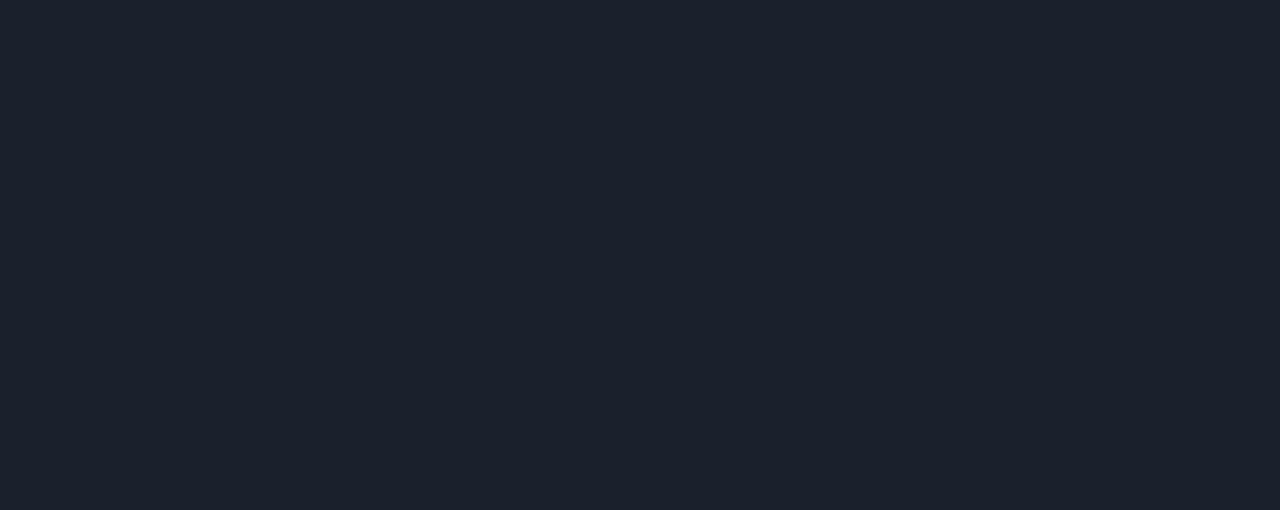
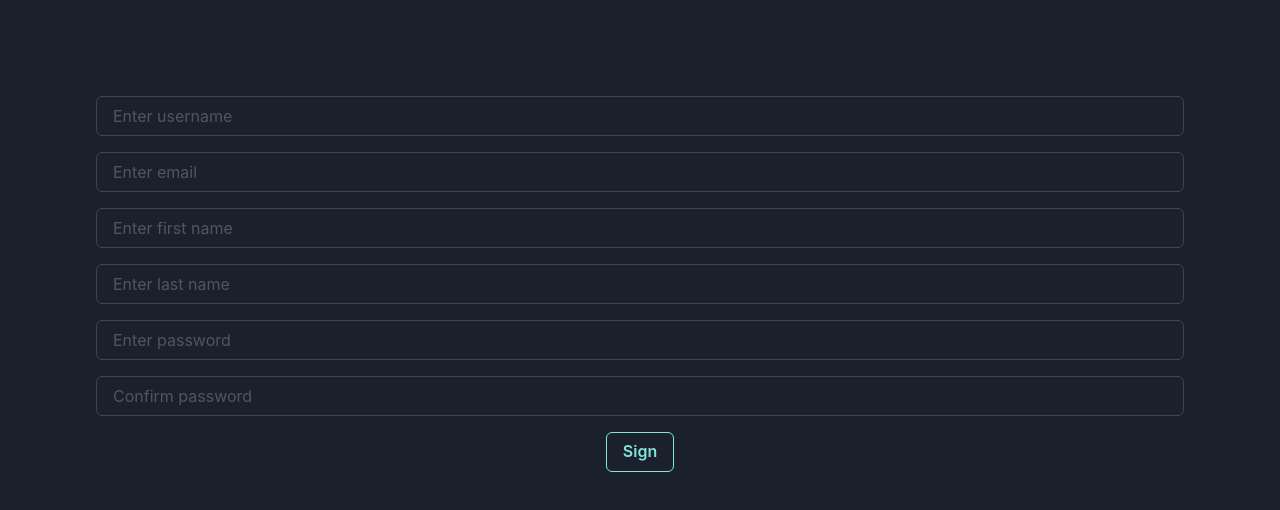
Before and after one commit to bobikenobi12/kowen, a React (Vite) app in the folder client/: page /register in a window 1280 px wide. Before the commit this address had no page. Shown: the top 510 px of the page. Built offline with nearby package versions, Linux system fonts and the light colour scheme.

Commit message:
added register, but throws 500 internal server error

```diff
--- a/client/src/App.tsx
+++ b/client/src/App.tsx
@@ -1,29 +1,19 @@
 import { Routes, Route } from "react-router-dom";
 import { Box, Center, VStack, Text } from "@chakra-ui/react";
 
-import { Login } from "./features/auth/Login";
+import Login from "./features/auth/Login";
+import Register from "./features/auth/Register";
+
 import { PrivateOutlet } from "./utils/PrivateOutlet";
-// import { ProtectedComponent } from "./features/auth/ProtectedComponent";
 import { PublicOutlet } from "./utils/PublicOutlet";
-// function Hooray() {
-// 	return (
-// 		<Center h="500px">
-// 			<VStack>
-// 				<Box>Hooray you logged in!</Box>
-// 				<Box>
-// 					<ProtectedComponent />
-// 				</Box>
-// 			</VStack>
-// 		</Center>
-// 	);
-// }
 
 function App() {
 	return (
 		<Box>
 			<Routes>
 				<Route element={<PublicOutlet />}>
-					<Route path="/login" element={<Login />} />
+					<Route index path="/login" element={<Login />} />
+					<Route path="/register" element={<Register />} />
 				</Route>
 				<Route path="/" element={<PrivateOutlet />}>
 					<Route index element={<Text>Home</Text>} />
--- a/client/src/app/services/auth.ts
+++ b/client/src/app/services/auth.ts
@@ -15,6 +15,14 @@ export interface UserResponse {
 }
 
 export interface LoginRequest {
+	email: string;
+	password: string;
+}
+
+export interface RegisterRequest {
+	firstName: string;
+	lastName: string;
+	username: string;
 	email: string;
 	password: string;
 }
@@ -41,7 +49,7 @@ export const api = createApi({
 		protected: builder.mutation<{ message: string }, void>({
 			query: () => "protected",
 		}),
-		register: builder.mutation<void, Partial<User> & { password: string }>({
+		register: builder.mutation<void, RegisterRequest>({
 			query: credentials => ({
 				url: "register",
 				method: "POST",
--- /dev/null
+++ b/client/src/features/auth/Register.tsx
@@ -0,0 +1,141 @@
+// simple register page that takes username, email, first name, last name, password and confirm password
+// and sends a post request to the backend to create a new user.
+
+import * as React from "react";
+import {
+	Input,
+	InputGroup,
+	InputRightElement,
+	VStack,
+	Button,
+	Divider,
+	Center,
+	Box,
+	useToast,
+} from "@chakra-ui/react";
+import { Formik, FormikProps } from "formik";
+
+import { useNavigate } from "react-router-dom";
+import { useDispatch } from "react-redux";
+
+import { ProtectedComponent } from "./ProtectedComponent";
+import { useRegisterMutation } from "../../app/services/auth";
+import type { RegisterRequest } from "../../app/services/auth";
+
+// import validateField from "../../utils/validateField";
+
+export default function Register() {
+	const navigate = useNavigate();
+	const toast = useToast();
+	const [register, { isLoading }] = useRegisterMutation();
+
+	return (
+		<Box p={24}>
+			<Formik
+				initialValues={{
+					username: "",
+					email: "",
+					firstName: "",
+					lastName: "",
+					password: "",
+					confirmPassword: "",
+				}}
+				onSubmit={async (values, { setErrors }) => {
+					const { confirmPassword, ...rest } = values;
+					try {
+						const response = await register(rest).unwrap();
+						toast({
+							title: "Account created.",
+							description: "We've created your account for you.",
+							status: "success",
+							duration: 9000,
+							isClosable: true,
+						});
+						navigate("/login");
+					} catch (err) {
+						console.log(err);
+						toast({
+							title: "An error occurred.",
+							description: "Unable to create account.",
+							status: "error",
+							duration: 9000,
+							isClosable: true,
+						});
+					}
+				}}>
+				{(
+					props: FormikProps<
+						RegisterRequest & { confirmPassword: string }
+					>
+				) => (
+					<form onSubmit={props.handleSubmit}>
+						<VStack spacing={4}>
+							<InputGroup size="md">
+								<Input
+									pr="4.5rem"
+									type="text"
+									placeholder="Enter username"
+									name="username"
+									onChange={props.handleChange}
+								/>
+							</InputGroup>
+							<InputGroup size="md">
+								<Input
+									pr="4.5rem"
+									type="email"
+									placeholder="Enter email"
+									name="email"
+									onChange={props.handleChange}
+								/>
+							</InputGroup>
+							<InputGroup size="md">
+								<Input
+									pr="4.5rem"
+									type="text"
+									placeholder="Enter first name"
+									name="firstName"
+									onChange={props.handleChange}
+								/>
+							</InputGroup>
+							<InputGroup size="md">
+								<Input
+									pr="4.5rem"
+									type="text"
+									placeholder="Enter last name"
+									name="lastName"
+									onChange={props.handleChange}
+								/>
+							</InputGroup>
+							<InputGroup size="md">
+								<Input
+									pr="4.5rem"
+									type="password"
+									placeholder="Enter password"
+									name="password"
+									onChange={props.handleChange}
+								/>
+							</InputGroup>
+							<InputGroup size="md">
+								<Input
+									pr="4.5rem"
+									type="password"
+									placeholder="Confirm password"
+									name="confirmPassword"
+									onChange={props.handleChange}
+								/>
+							</InputGroup>
+							<Button
+								isLoading={isLoading}
+								loadingText="Submitting"
+								colorScheme="teal"
+								variant="outline"
+								type="submit">
+								Sign
+							</Button>
+						</VStack>
+					</form>
+				)}
+			</Formik>
+		</Box>
+	);
+}
--- /dev/null
+++ b/client/src/utils/validateField.ts
@@ -0,0 +1,83 @@
+function validateUsername(username: string): string | undefined {
+	if (username.length < 3) {
+		return "Username must be at least 3 characters long";
+	}
+	if (username.length > 20) {
+		return "Username must be at most 20 characters long";
+	}
+	if (!/^[a-zA-Z0-9]+$/.test(username)) {
+		return "Username must only contain alphanumeric characters";
+	}
+}
+
+function validateEmail(email: string): string | undefined {
+	if (!/^[A-Z0-9._%+-]+@[A-Z0-9.-]+\.[A-Z]{2,}$/i.test(email)) {
+		return "Invalid email address";
+	}
+}
+function validateFirstName(firstName: string): string | undefined {
+	if (firstName.length < 1) {
+		return "First name must be at least 1 character long";
+	}
+	if (firstName.length > 50) {
+		return "First name must be at most 50 characters long";
+	}
+	if (!/^[a-zA-Z]+$/.test(firstName)) {
+		return "First name must only contain alphabetic characters";
+	}
+}
+
+function validateLastName(lastName: string): string | undefined {
+	if (lastName.length < 1) {
+		return "Last name must be at least 1 character long";
+	}
+	if (lastName.length > 50) {
+		return "Last name must be at most 50 characters long";
+	}
+	if (!/^[a-zA-Z]+$/.test(lastName)) {
+		return "Last name must only contain alphabetic characters";
+	}
+}
+
+function validatePassword(password: string): string | undefined {
+	if (password.length < 6) {
+		return "Password must be at least 6 characters long";
+	}
+	if (password.length > 50) {
+		return "Password must be at most 50 characters long";
+	}
+	if (!/^(?=.*[a-z])(?=.*[A-Z])(?=.*[0-9])(?=.{6,})/.test(password)) {
+		return "Password must contain at least one lowercase letter, one uppercase letter, and one number";
+	}
+}
+
+function validateConfirmPassword(
+	password: string,
+	confirmPassword: string
+): string | undefined {
+	if (password !== confirmPassword) {
+		return "Passwords do not match";
+	}
+}
+
+export default function validateField(
+	field: string,
+	value: string
+): string | undefined {
+	switch (field) {
+		case "username":
+			return validateUsername(value);
+		case "email":
+			return validateEmail(value);
+		case "firstName":
+			return validateFirstName(value);
+		case "lastName":
+			return validateLastName(value);
+		case "password":
+			return validatePassword(value);
+		case "confirmPassword":
+			return validateConfirmPassword(value, field);
+		default:
+			return undefined;
+	}
+}
```
Also changed, not shown: client/src/components/common/Input.tsx (added, +17 -0 lines).
